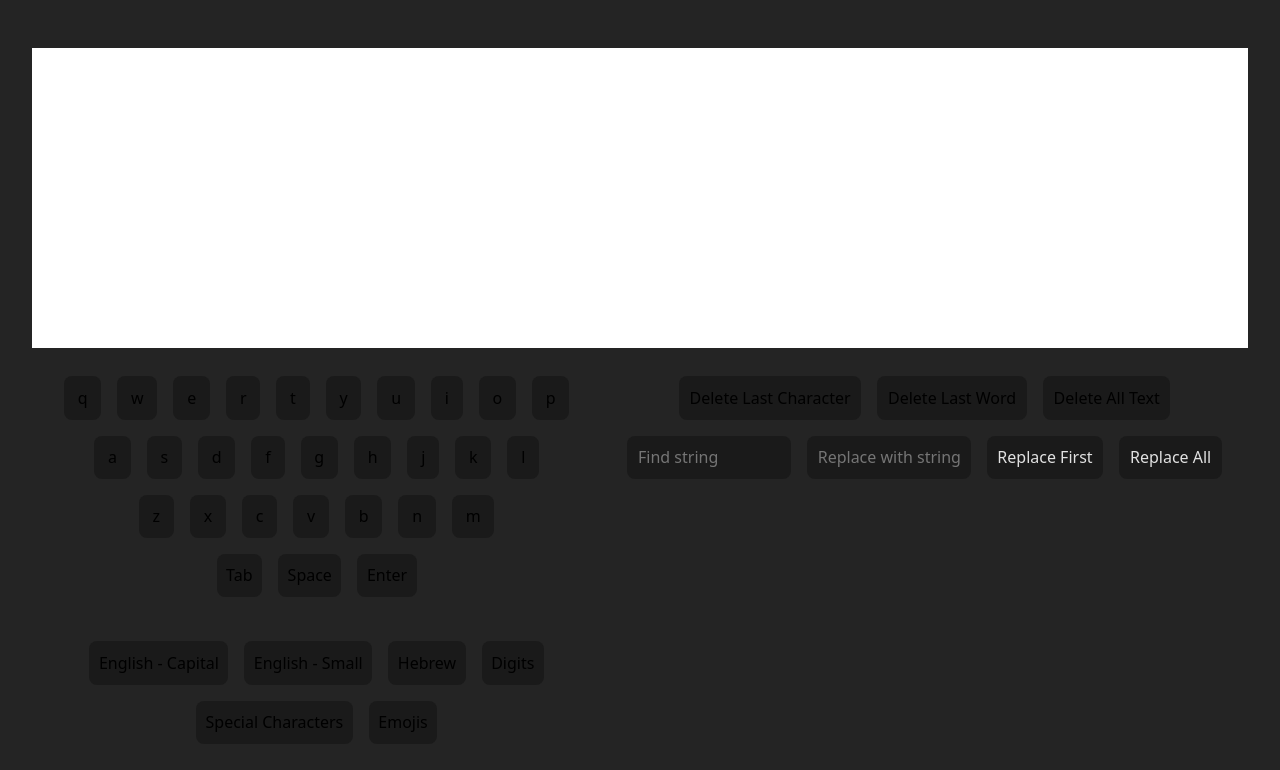
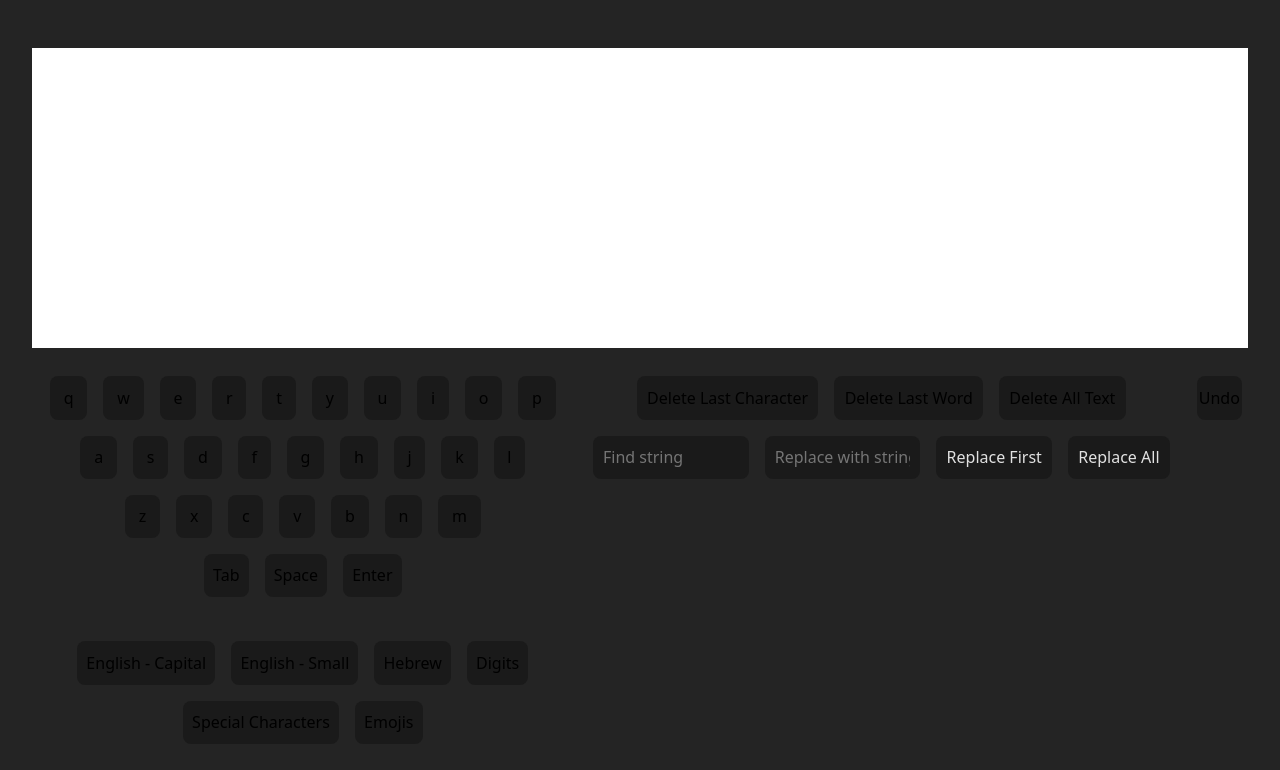
Before and after one commit to DvirFar/TextEditorReact, a React (Vite) app: page / in a window 1280 px wide. Shown: the top 770 px of the page. Built offline with nearby package versions, Linux system fonts and the light colour scheme.

Commit message:
add undo functionality to EditArea; implement UndoArea component and update state management

```diff
--- a/src/components/EditArea.jsx
+++ b/src/components/EditArea.jsx
@@ -1,13 +1,30 @@
 import StyleArea from "./StyleArea";
 import KeyboardArea from "./KeyboardArea";
 import SpecialEditsArea from "./SpecialEditsArea";
+import UndoArea from "./UndoArea";
+import { useState } from "react";
 
 function EditArea(props) {
+    const [history, setHistory] = useState([]);
+
+    const updateText = (newText) => {
+        setHistory((prevHistory) => [...prevHistory, props.text]); // Save current state to history
+        props.setText(newText);
+    };
+
+    const undo = () => {
+        if (history.length > 0) {
+            const lastState = history[history.length - 1];
+            setHistory((prevHistory) => prevHistory.slice(0, -1)); // Remove the last state
+            props.setText(lastState);
+        }
+    };
 
     return <div className="edit-area" style={{"display":"flex", "flexDirection":"row"}}>
         <StyleArea />
-        <KeyboardArea onKeyEvent={(val) => props.setText(props.text + val)} />
-        <SpecialEditsArea text={props.text} setText={(newText) => props.setText(newText)} />
+        <KeyboardArea onKeyEvent={(val) => updateText(props.text + val)} />
+        <SpecialEditsArea text={props.text} setText={(newText) => updateText(newText)} />
+        <UndoArea onUndo={undo} />
     </div>
 }
 
--- a/src/components/SpecialEditsArea.jsx
+++ b/src/components/SpecialEditsArea.jsx
@@ -1,14 +1,12 @@
 import DeleteArea from "./special_edit_section/DeleteArea";
 import SearchArea from "./special_edit_section/SearchArea";
 import ReplaceArea from "./special_edit_section/ReplaceArea";
-import UndoArea from "./special_edit_section/UndoArea";
 
 function SpecialEditsArea(props) {
     return <div className="specials">
         <DeleteArea text={props.text} setText={props.setText} />
         <SearchArea />
         <ReplaceArea text={props.text} setText={props.setText} />
-        <UndoArea />
     </div>
 }
 
--- /dev/null
+++ b/src/components/UndoArea.jsx
@@ -0,0 +1,9 @@
+
+
+function UndoArea(props) {
+    return <div>
+        <button onClick={props.onUndo}>Undo</button>
+    </div>
+}
+
+export default UndoArea;
--- a/src/components/special_edit_section/UndoArea.jsx
+++ /dev/null
@@ -1,7 +0,0 @@
-
-
-function UndoArea() {
-    return <></>
-}
-
-export default UndoArea;
```
